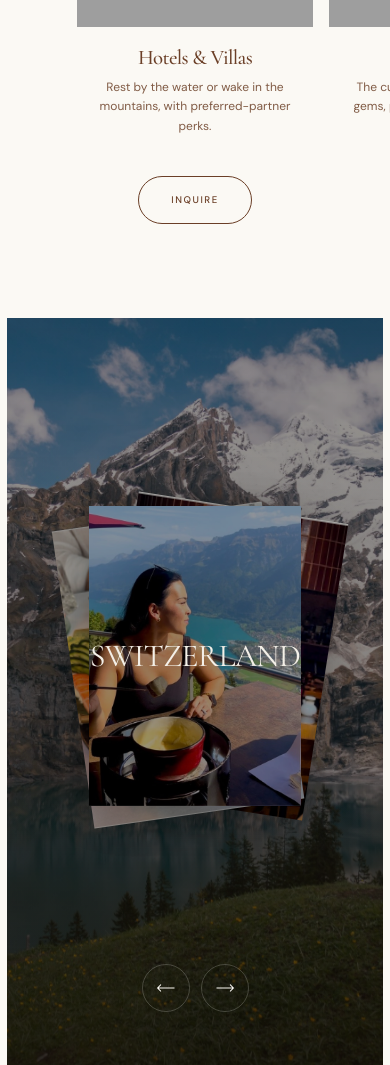
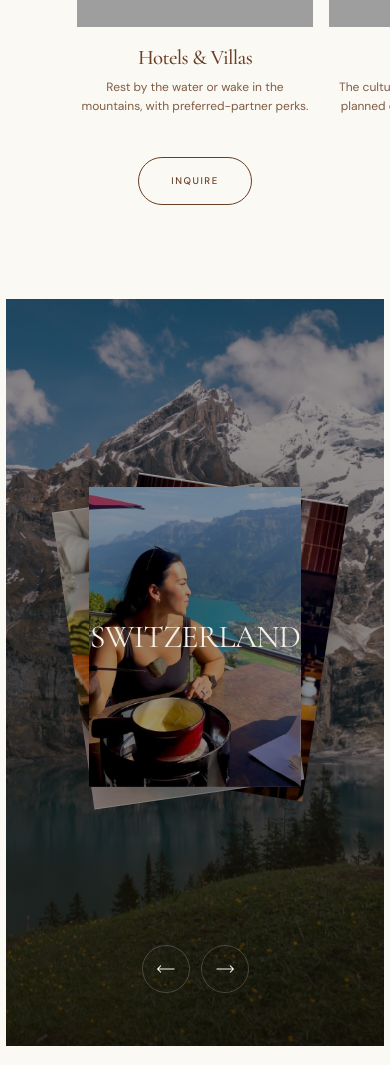
Before and after one commit to hipaulinaaway-hub/the-intentional-edit-mvp, an Eleventy site: page src/index.njk in a window 390 px wide. Shown: the part 1238-2303 px from the top of the page. Built offline with nearby package versions, Linux system fonts and the light colour scheme; Eleventy itself is replaced by a stand-in of ours; files that its build step writes are made by us from their sources; grey boxes are pictures that could not be loaded; files whose address does not match are found by name; a web font is replaced by a local one.

Commit message:
Services (phones): descriptions span the card width, two lines each
Co-Authored-By: Claude Opus 5.5 <noreply@anthropic.com>

```diff
--- a/src/css/styles.css
+++ b/src/css/styles.css
@@ -1253,7 +1253,7 @@ input, textarea { font: inherit; color: inherit; }
   .services__cards .card { flex: none; width: 236px; max-width: none; gap: 20px; scroll-snap-align: center; }
   .card__photo { inset: 10.29% 12.87%; width: 74.26%; height: 79.41%; } /* 35px inside 272×340 */
   .card__text { gap: 8px; }
-  .card__desc { max-width: 210px; }
+  .card__desc { max-width: none; } /* full card width: two lines */
 
   /* Meet Tyler */
   .about { grid-template-columns: minmax(0, 1fr); row-gap: 64px; padding: var(--section-y) 24px; }
```
